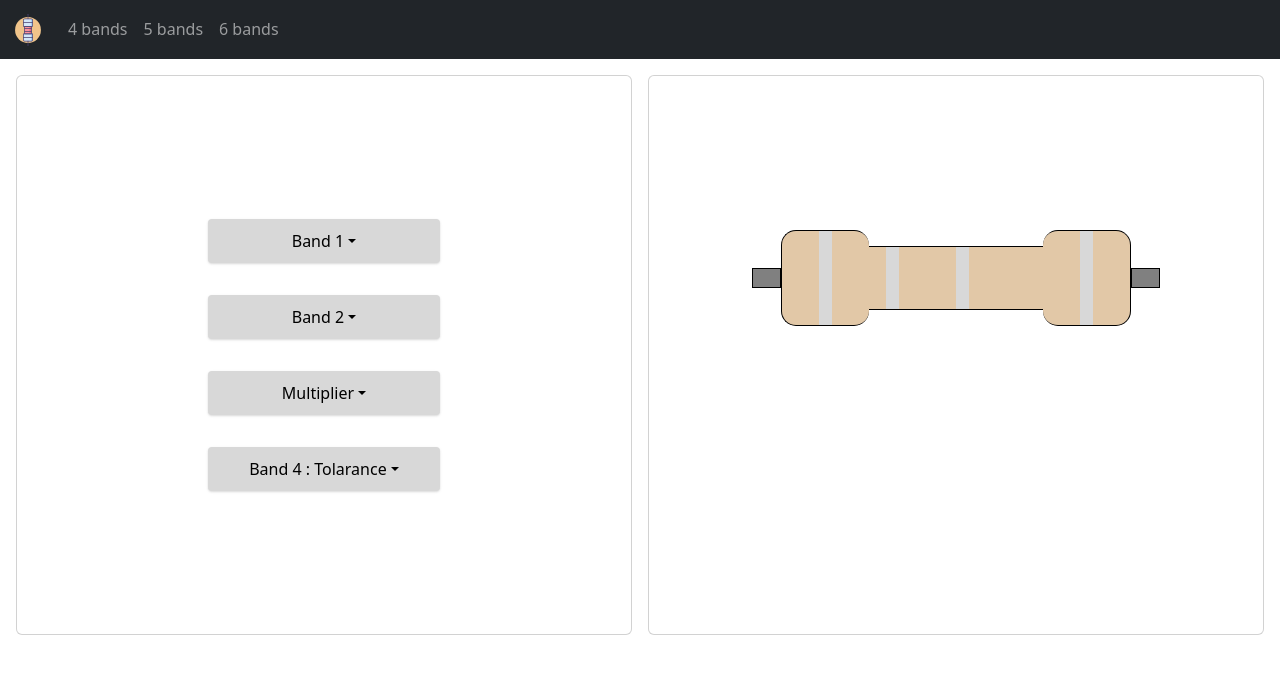
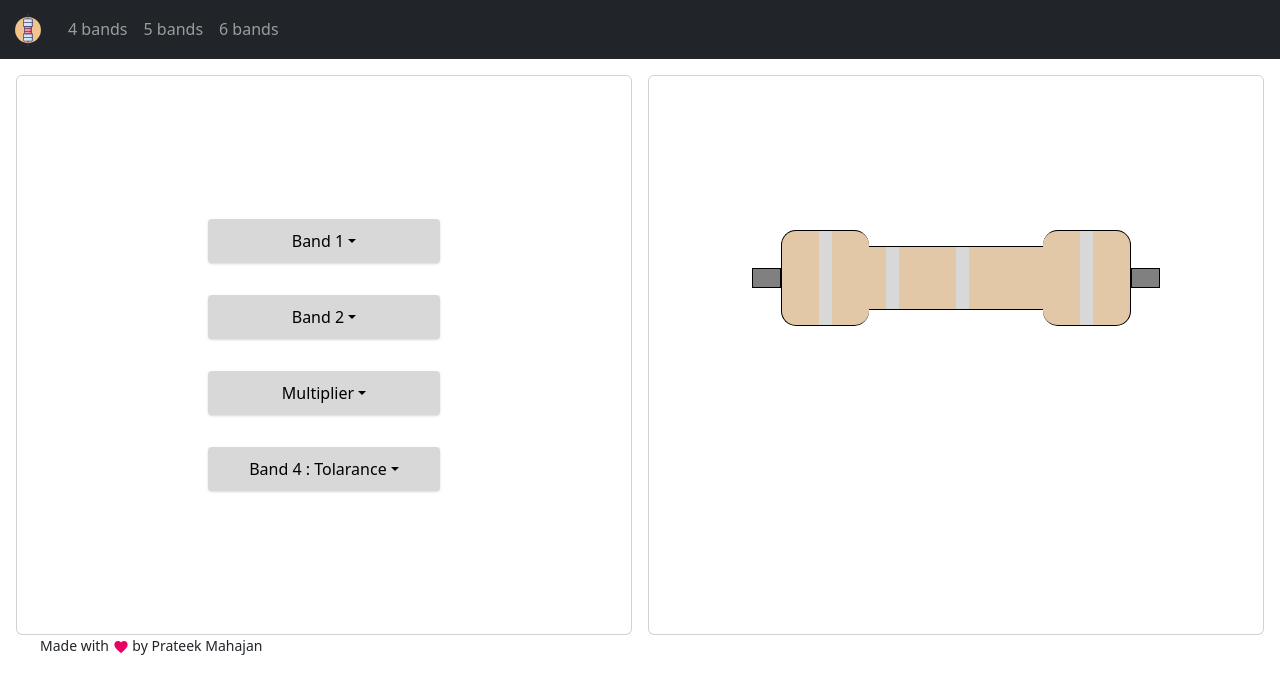
Before and after one commit to Prateek7805/react-resistor-decoder, a React (Create React App) app: page / in a window 1280 px wide. Shown: the top 694 px of the page. Built offline with nearby package versions, Linux system fonts and the light colour scheme.

Commit message:
added footer

```diff
--- a/package.json
+++ b/package.json
@@ -3,6 +3,10 @@
   "version": "0.1.0",
   "private": true,
   "dependencies": {
+    "@emotion/react": "^11.10.6",
+    "@emotion/styled": "^11.10.6",
+    "@mui/icons-material": "^5.11.11",
+    "@mui/material": "^5.11.13",
     "@testing-library/jest-dom": "^5.16.5",
     "@testing-library/react": "^13.4.0",
     "@testing-library/user-event": "^13.5.0",
--- a/src/App.js
+++ b/src/App.js
@@ -12,6 +12,7 @@ function App() {
     <div className="App">
       <Navbaar dimension={[navHeight, setNavHeight]} />
       <Content height={navHeight}/>
+
     </div>
   );
 }
--- /dev/null
+++ b/src/components/Footer.js
@@ -0,0 +1,9 @@
+import FavoriteIcon from '@mui/icons-material/Favorite';
+
+export default function Footer(){
+    return (
+        <div className="d-flex justify-content-center justify-content-sm-start px-4" style={{fontSize: '14px'}}>
+            <p>Made with <FavoriteIcon sx={{color : "#E90064", fontSize: '16px'}}/> by Prateek Mahajan</p>
+        </div>
+    )
+}
--- a/src/components/content/Content.js
+++ b/src/components/content/Content.js
@@ -4,7 +4,7 @@ import BandSelector from '../BandSelector/BandSelector';
 import Resistor from '../Resistor/Resistor';
 import { useContext, useEffect, useState } from 'react';
 import { BandsNumNav } from '../Context/MainContext';
-
+import Footer from '../Footer';
 export default function Content({ height }) {
   const [cardHeight, setCardHeight] = useState(20);
   const {numBands, setNumBands} = useContext(BandsNumNav);
@@ -35,6 +35,7 @@ export default function Content({ height }) {
           </Card>
         </div>
       </div>
+      <Footer />
     </div>
   )
 }
```
Also changed, not shown: 1 other file (tests, documents, lock files or other folders).
